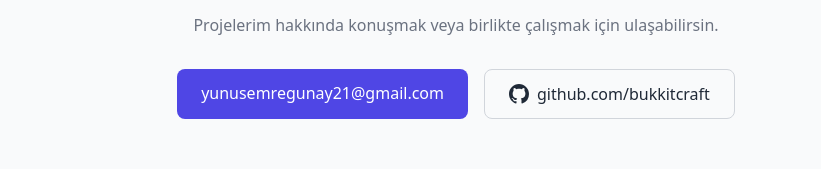
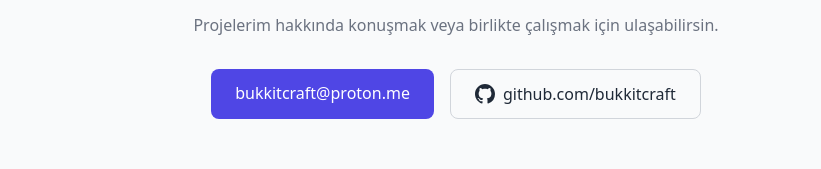
Before and after one commit to bukkitcraft/bukkitcraft.github.io, a plain HTML site: page index.html in a window 1280 px wide. Shown: the part 2206-2375 px from the top of the page, without its empty margins (184-1005 px from the left). Drawn offline with nearby package versions, Linux system fonts and the light colour scheme.

Commit message:
Fix nav name casing and update contact email

```diff
--- a/index.html
+++ b/index.html
@@ -18,7 +18,7 @@
   <!-- Nav -->
   <nav class="fixed top-0 w-full bg-white/80 backdrop-blur border-b border-gray-100 z-50">
     <div class="max-w-4xl mx-auto px-6 py-4 flex justify-between items-center">
-      <span class="font-bold text-gray-900">yunus emre günay</span>
+      <span class="font-bold text-gray-900">Yunus Emre Günay</span>
       <div class="flex gap-6 text-sm text-gray-500">
         <a href="#hakkimda" class="hover:text-gray-900 transition">Hakkımda</a>
         <a href="#projeler" class="hover:text-gray-900 transition">Projeler</a>
@@ -223,8 +223,8 @@
     <h2 class="text-3xl font-bold text-gray-900 mb-4">İletişim</h2>
     <p class="text-gray-500 mb-8">Projelerim hakkında konuşmak veya birlikte çalışmak için ulaşabilirsin.</p>
     <div class="flex justify-center gap-4 flex-wrap">
-      <a href="mailto:yunusemregunay21@gmail.com" class="bg-indigo-600 text-white px-6 py-3 rounded-lg font-medium hover:bg-indigo-700 transition">
-        yunusemregunay21@gmail.com
+      <a href="mailto:bukkitcraft@proton.me" class="bg-indigo-600 text-white px-6 py-3 rounded-lg font-medium hover:bg-indigo-700 transition">
+        bukkitcraft@proton.me
       </a>
       <a href="https://github.com/bukkitcraft" target="_blank" class="border border-gray-300 px-6 py-3 rounded-lg font-medium hover:border-gray-500 transition flex items-center gap-2">
         <svg class="w-5 h-5" fill="currentColor" viewBox="0 0 24 24"><path d="M12 0C5.37 0 0 5.37 0 12c0 5.31 3.435 9.795 8.205 11.385.6.105.825-.255.825-.57 0-.285-.015-1.23-.015-2.235-3.015.555-3.795-.735-4.035-1.41-.135-.345-.72-1.41-1.23-1.695-.42-.225-1.02-.78-.015-.795.945-.015 1.62.87 1.845 1.23 1.08 1.815 2.805 1.305 3.495.99.105-.78.42-1.305.765-1.605-2.67-.3-5.46-1.335-5.46-5.925 0-1.305.465-2.385 1.23-3.225-.12-.3-.54-1.53.12-3.18 0 0 1.005-.315 3.3 1.23.96-.27 1.98-.405 3-.405s2.04.135 3 .405c2.295-1.56 3.3-1.23 3.3-1.23.66 1.65.24 2.88.12 3.18.765.84 1.23 1.905 1.23 3.225 0 4.605-2.805 5.625-5.475 5.925.435.375.81 1.095.81 2.22 0 1.605-.015 2.895-.015 3.3 0 .315.225.69.825.57A12.02 12.02 0 0 0 24 12c0-6.63-5.37-12-12-12z"/></svg>
```
